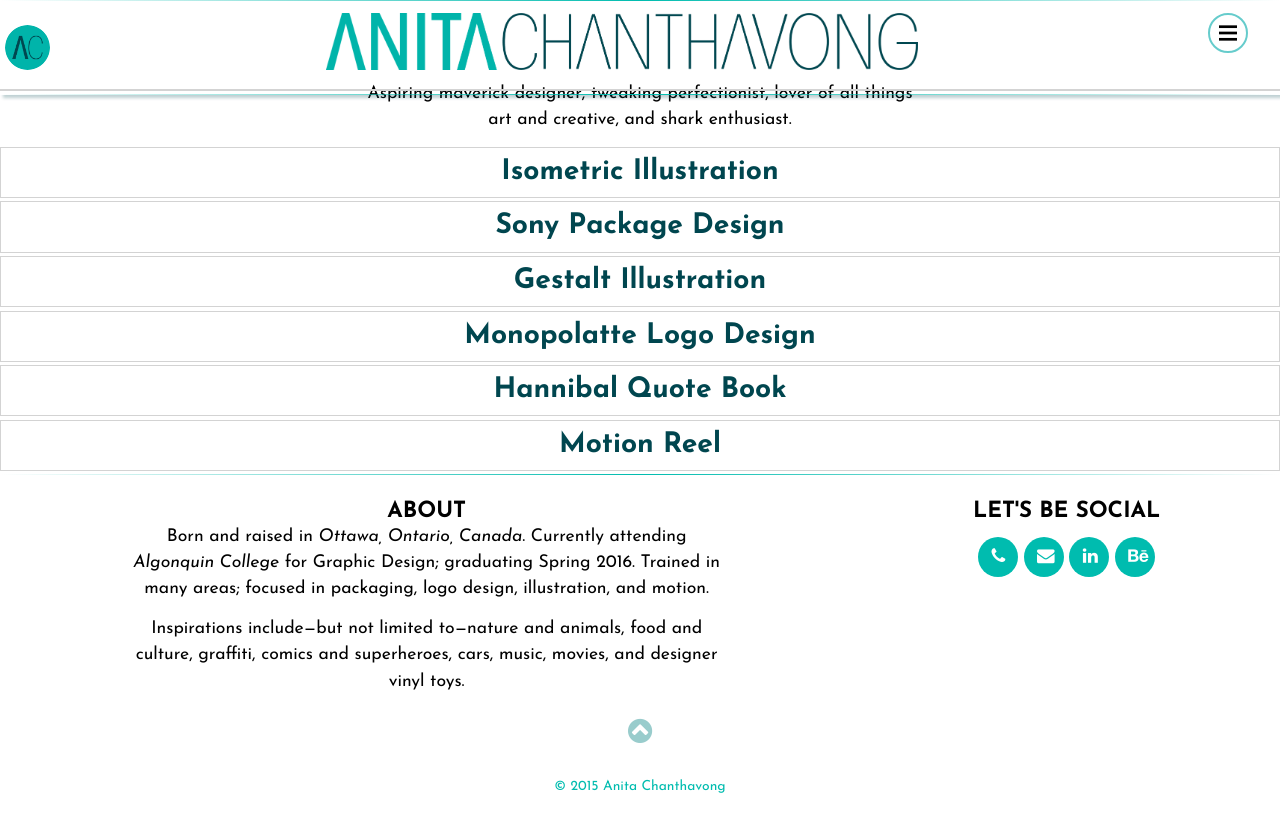
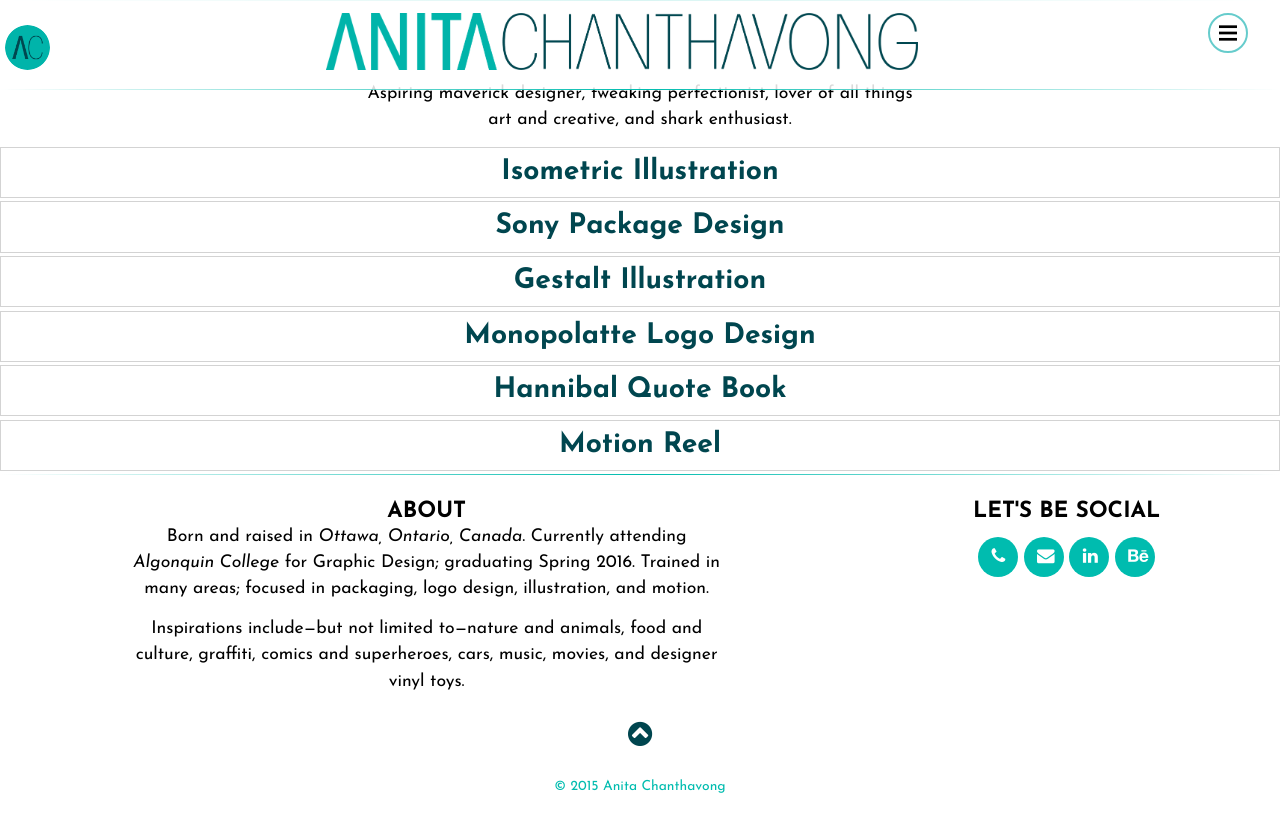
Before and after one commit to chan0345/portfolio, a Jekyll site: the page built from index.html, in a window 1280 px wide. Shown: the top 832 px of the page. Built offline with Jekyll 4.4.1, drawn with Linux system fonts in a browser that asks for light colours; nearby versions of some CDN libraries.

Commit message:
change colour palette ref, add animation, play with nav

```diff
--- a/_layouts/default.html
+++ b/_layouts/default.html
@@ -34,18 +34,14 @@
     <h1 class="push-0 center"><img src="{{site.baseurl}}/images/wordmark-horizontal.png" class="img-flex wordmark" alt="wordmark" title="Anita Chanthavong"></h1>
   </div>
 <!-- ----- NAV ----- -->
-  <article class="box">
-    <label class="collapse" for="nav-menu">
-      <a href="#" class="peta pad-top-double"><img src="{{site.baseurl}}/images/nav-icon.svg" class="nav-btn ease-all"></a>
-    </label>
-    <input id="nav-menu" type="checkbox">
     <nav class="nav nav-top">
-      <ul class="push-half" class="menu">
+      <label for="menu-toggle"><img src="{{site.baseurl}}/images/nav-icon.svg" class="nav-btn ease-all"></label>
+      <input id="menu-toggle" type="checkbox">
+      <ul id="menu" class="push-half menu">
         <li><a href="#work" class="links" rel="work">Work</a></li>
         <li><a href="#about" class="links" rel="about">About</a></li>
       </ul>
     </nav>
-  </article>
   <hr class="hr-style">
 </header>
 
@@ -73,8 +69,8 @@
       <li><a class="island-1-2 ease-all" title="Behance" href="https://www.behance.net/" aria-label="Behance Profile" rel="Behance"><i class="fa fa-behance"></i><span class="hide-text">Behance</span></a></li>
     </ul>
   </div>
-  <div class="unit unit-xs-1 center push-half">
-    <a class="ease-all peta" title="Top!" href="#body"><i class="fa fa-chevron-circle-up"></i></a>
+  <div class="unit unit-xs-1 center push-half top">
+    <a class="ease-all peta" title="To The Top!" href="#body"><i class="fa fa-chevron-circle-up"></i></a>
   </div>
   <div class="unit micro center unit-xs-1 unit-s-1 unit-m-1 unit-l-1">
     <p class="copyright push-0">&copy; 2015 Anita Chanthavong</p>
--- a/css/main.css
+++ b/css/main.css
@@ -1,35 +1,20 @@
 /* ----- COLOUR PALETTE -----
-#3cc = rgb(51,204,204)
+#00bcaf = rgba(0,188,175,1) = C35 M0 Y42 K0
+#00464f = rgba(0,70,79,1) = C100 M56 Y55 K39
+#c2e575 = rgba(194,229,117,1) = C0.15 M0 Y0.49 K0.1
+
 Shades:
-#2db7b7
-#28a3a3
-#238e8e
-#1e7a7a
-#196666
-#145151
-#0f3d3d
-#0a2828
-#051414
-#000000
+#2db7b7 #28a3a3 #238e8e #1e7a7a #196666
+#145151 #0f3d3d #0a2828 #051414 #000000
 
 Tints:
-#47d1d1
-#5bd6d6
-#70dbdb
-#84e0e0
-#99e5e5
-#adeaea
-#c1efef
-#d6f4f4
-#eaf9f9
-#ffffff
+#47d1d1 #5bd6d6 #70dbdb #84e0e0 #99e5e5
+#adeaea #c1efef #d6f4f4 #eaf9f9 #ffffff
 
+#3cc = rgba(51,204,204,1)
 #6cc
 #9cc
-
 #099
-Navy #095C7C
-
 */
 
 @-moz-viewport { width: device-width; scale: 1; }
@@ -79,10 +64,10 @@
 header {
 	overflow: hidden;
   position: fixed;
-  background-color: rgba(255, 255, 255, 0.8`5);
+  background-color: rgba(255, 255, 255, 0.85);
   margin: 0;
   z-index: 3;
-  box-shadow: 3px 3px 3px rgba(0,70,79, 0.25);
+  /*box-shadow: 3px 3px 3px rgba(0,70,79, 0.25);*/
 }
 
 /* ----- LOGO ----- */
@@ -97,7 +82,7 @@
 .logo:hover,
 .logo:focus,
 .logo:active {
-  border: 1px solid #C2E575;
+  border: 1px solid #c2e575;
 }
 
 /* ----- IMAGES ----- */
@@ -176,9 +161,29 @@
 .nav-btn:hover,
 .nav-btn:focus,
 .nav-btn:active {
-  background-color: #C2E575;
+  background-color: #c2e575;
   border: none;
 }
+
+label {
+  cursor: pointer;
+}
+
+#menu-toggle {
+  display: none;
+}
+
+#menu {
+  display: none;
+}
+
+#menu-toggle:checked + #menu {
+  display: block;
+}
+
+/* ----- PRACTICE NAV ----- */
+
+
 
 /* ----- JAVASCRIPT FOR NAV -----
 .nav-btn[data-state="active"] {
@@ -268,13 +273,13 @@
 .social li a:hover,
 .social li a:active,
 .social li a:focus {
-  -webkit-box-shadow: inset 0px 0px 0px 3px #C2E575;
-  -moz-box-shadow: inset 0px 0px 0px 3px #C2E575;
-  -ms-box-shadow: inset 0px 0px 0px 3px #C2E575;
-  -o-box-shadow: inset 0px 0px 0px 3px #C2E575;
-  box-shadow: inset 0px 0px 0px 3px #C2E575;
+  -webkit-box-shadow: inset 0px 0px 0px 3px #c2e575;
+  -moz-box-shadow: inset 0px 0px 0px 3px #c2e575;
+  -ms-box-shadow: inset 0px 0px 0px 3px #c2e575;
+  -o-box-shadow: inset 0px 0px 0px 3px #c2e575;
+  box-shadow: inset 0px 0px 0px 3px #c2e575;
   background-color: #fff;
-  color: #C2E575;
+  color: #c2e575;
 }
 
 /* ----- LINKED TEXT ----- */
@@ -293,7 +298,7 @@
 a:hover,
 a:focus,
 a:active {
-  color: #C2E575;
+  color: #c2e575;
 }
 
 a:hover,
@@ -369,8 +374,7 @@
 }
 
 .box:hover {
-  border: 1px solid #C2E575;
-  color: white;
+  border: 1px solid #c2e575;
 }
 
 .box {
@@ -668,6 +672,40 @@
   padding-top: 50px;
 }
 
+.top {
+  transition:all .2s ease-in-out;
+  -webkit-animation: to-the-top .4s ease-in-out infinite alternate;
+  animation: to-the-top .4s ease-in-out infinite alternate;
+}
+
+.top i {
+  color: #00464f;
+
+}
+
+@-webkit-keyframes to-the-top {
+
+  0% {
+    -webkit-transform: translateY(0px);
+  }
+
+  100% {
+    -webkit-transform: translateY(5px);
+  }
+}
+
+@keyframes to-the-top {
+
+  0% {
+    transform: translateY(0px));
+  }
+
+  100% {
+    transform: translateY(5px);
+  }
+}
+
+
 /* ----- RESPONSIVE ----- */
 
 @media only screen and (min-width: 25em) {
```
